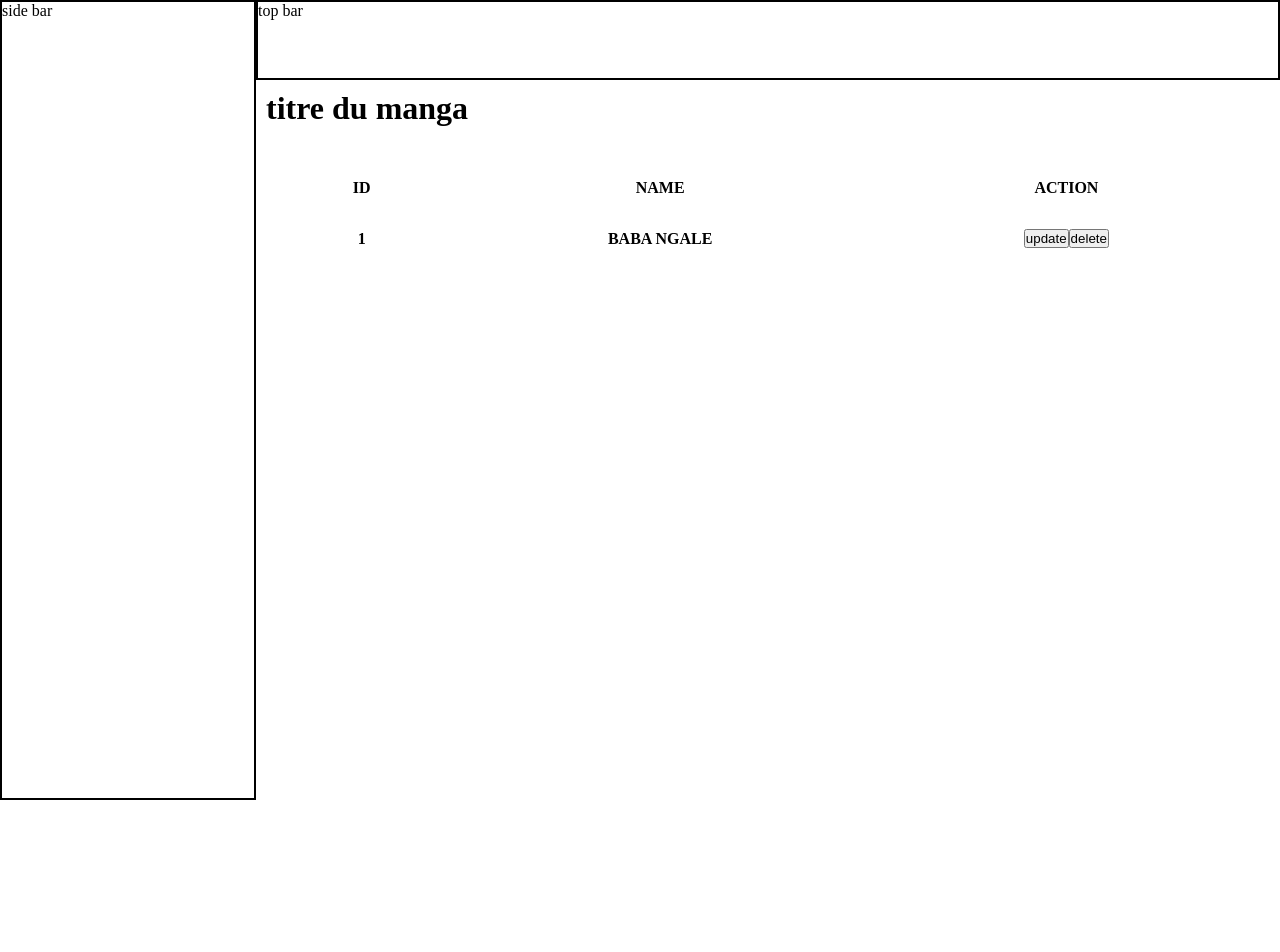
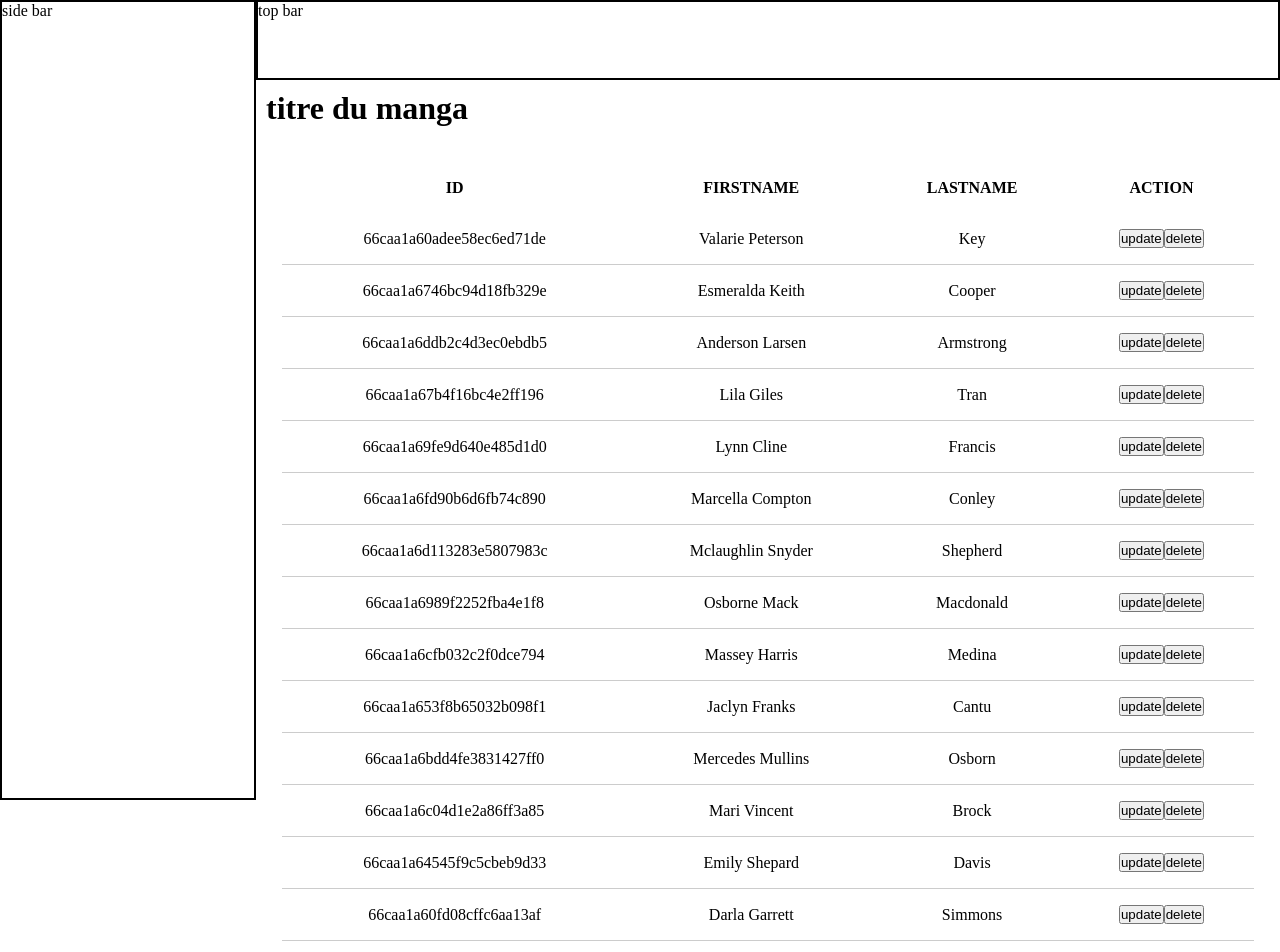
Before and after one commit to babagl/domFrontEnd, an Angular app: page /users in a window 1280 px wide. Shown: the top 952 px of the page. Before the commit the page ends 857 px from the top, so only its background shows below. Built offline with nearby package versions, Linux system fonts and the light colour scheme; data requests are answered from the project's data file.

Commit message:
feat : lister et supprimer de maniere dynamiques les éléments du tableau selon l'uri

```diff
--- a/angular.json
+++ b/angular.json
@@ -98,5 +98,8 @@
         }
       }
     }
+  },
+  "cli": {
+    "analytics": "7b06445f-25ca-42fb-94db-99dd994a87b0"
   }
 }
--- a/db.json
+++ b/db.json
@@ -1,10 +1,175 @@
-{"posts": [
+{
+  "posts": [
     {
-        "id":1,
-        "name": "Babacar Scrabble"
+      "id": "66caa2b281703ce90398dfa4",
+      "name": "JIMBIES"
     },
     {
-        "id" : 2,
-        "name" : "baba house"
+      "id": "66caa2b24f818b78469d5436",
+      "name": "MUSIX"
+    },
+    {
+      "id": "66caa2b2cbddbe37a6c69ba5",
+      "name": "ENVIRE"
+    },
+    {
+      "id": "66caa2b29af231d31043fd5a",
+      "name": "ENERSOL"
+    },
+    {
+      "id": "66caa2b2d05912e5b0a8bc33",
+      "name": "TRANSLINK"
+    },
+    {
+      "id": "66caa2b28a07437aa48f8929",
+      "name": "TERRASYS"
     }
-]}
+  ],
+  "users": [
+    {
+      "id": "66caa1a60adee58ec6ed71de",
+      "firstName": "Valarie Peterson",
+      "lastName": "Key"
+    },
+    {
+      "id": "66caa1a6746bc94d18fb329e",
+      "firstName": "Esmeralda Keith",
+      "lastName": "Cooper"
+    },
+    {
+      "id": "66caa1a6ddb2c4d3ec0ebdb5",
+      "firstName": "Anderson Larsen",
+      "lastName": "Armstrong"
+    },
+    {
+      "id": "66caa1a67b4f16bc4e2ff196",
+      "firstName": "Lila Giles",
+      "lastName": "Tran"
+    },
+    {
+      "id": "66caa1a69fe9d640e485d1d0",
+      "firstName": "Lynn Cline",
+      "lastName": "Francis"
+    },
+    {
+      "id": "66caa1a6fd90b6d6fb74c890",
+      "firstName": "Marcella Compton",
+      "lastName": "Conley"
+    },
+    {
+      "id": "66caa1a6d113283e5807983c",
+      "firstName": "Mclaughlin Snyder",
+      "lastName": "Shepherd"
+    },
+    {
+      "id": "66caa1a6989f2252fba4e1f8",
+      "firstName": "Osborne Mack",
+      "lastName": "Macdonald"
+    },
+    {
+      "id": "66caa1a6cfb032c2f0dce794",
+      "firstName": "Massey Harris",
+      "lastName": "Medina"
+    },
+    {
+      "id": "66caa1a653f8b65032b098f1",
+      "firstName": "Jaclyn Franks",
+      "lastName": "Cantu"
+    },
+    {
+      "id": "66caa1a6bdd4fe3831427ff0",
+      "firstName": "Mercedes Mullins",
+      "lastName": "Osborn"
+    },
+    {
+      "id": "66caa1a6c04d1e2a86ff3a85",
+      "firstName": "Mari Vincent",
+      "lastName": "Brock"
+    },
+    {
+      "id": "66caa1a64545f9c5cbeb9d33",
+      "firstName": "Emily Shepard",
+      "lastName": "Davis"
+    },
+    {
+      "id": "66caa1a60fd08cffc6aa13af",
+      "firstName": "Darla Garrett",
+      "lastName": "Simmons"
+    },
+    {
+      "id": "66caa1a6e1f305c850c813df",
+      "firstName": "Santana Berry",
+      "lastName": "Dejesus"
+    },
+    {
+      "id": "66caa1a6ea220840f0b71ba7",
+      "firstName": "Swanson Morse",
+      "lastName": "Hoover"
+    },
+    {
+      "id": "66caa1a670d9f6ef0e42a1b9",
+      "firstName": "Tiffany Baker",
+      "lastName": "Fernandez"
+    },
+    {
+      "id": "66caa1a693aea2b7d8555eb4",
+      "firstName": "Terri Travis",
+      "lastName": "Sanchez"
+    },
+    {
+      "id": "66caa1a60188e0debbbab6a9",
+      "firstName": "Natasha Moreno",
+      "lastName": "Hull"
+    },
+    {
+      "id": "66caa1a694caf71c299a6c39",
+      "firstName": "Howell Duke",
+      "lastName": "Mcfadden"
+    },
+    {
+      "id": "66caa1a67e2d6b54a75f5c00",
+      "firstName": "Jimmie Hayes",
+      "lastName": "Higgins"
+    },
+    {
+      "id": "66caa1a6f8fb09a7109f84f1",
+      "firstName": "Byers Pennington",
+      "lastName": "Carver"
+    },
+    {
+      "id": "66caa1a661ef69ab03e33e7d",
+      "firstName": "Higgins Murray",
+      "lastName": "Mcmillan"
+    },
+    {
+      "id": "66caa1a671e4899064222a45",
+      "firstName": "Cherry Noel",
+      "lastName": "Wiley"
+    },
+    {
+      "id": "66caa1a63bceeafaa6c61b74",
+      "firstName": "Angelique Osborne",
+      "lastName": "Bender"
+    },
+    {
+      "id": "66caa1a66dbd0f1a34dd8134",
+      "firstName": "Parks Gonzalez",
+      "lastName": "Everett"
+    },
+    {
+      "id": "66caa1a6c85fc8ae84c0ab4a",
+      "firstName": "Pacheco Carpenter",
+      "lastName": "Case"
+    },
+    {
+      "id": "66caa1a6ff8ac2db0204aeb8",
+      "firstName": "Estela Levy",
+      "lastName": "Williams"
+    },
+    {
+      "id": "66caa1a6dde22206df48e292",
+      "firstName": "Leila Wheeler",
+      "lastName": "Ryan"
+    }
+  ]
+}
--- a/lib/tables/table.component.html
+++ b/lib/tables/table.component.html
@@ -3,20 +3,25 @@
 
         <thead>
                 <tr>
-                    <th scope="col">ID</th>
-                    <th scope="col">Name</th>
+                  @for (ele of headerTable; track ele){
+                    <th scope="col">{{ele}}</th>
+                  }
+
                     <th scope="col">Action</th>
                 </tr>
         </thead>
         <tbody>
+          @for (item of dataTable; track item.id; let i = $index){
             <tr>
-                <th scope="row">1</th>
-                <th scope="row">baba ngale</th>
-                <th scope="row">
-                    <button (click)="updateData(1)">update</button>
-                    <button (click)="deleteData(1)">delete</button>
-                </th>
+              @for (row of headerTable;track row){
+                <td>{{item[row]}}</td>
+              }
+              <th scope="row">
+                <button (click)="updateData(item.id)">update</button>
+                <button (click)="deleteData(item.id)">delete</button>
+              </th>
             </tr>
+          }
         </tbody>
     </table>
 </main>
--- a/lib/tables/tables.components.ts
+++ b/lib/tables/tables.components.ts
@@ -10,6 +10,7 @@ import { Component, EventEmitter, Input, Output } from "@angular/core";
 export class tableComponent{
 
     @Input() dataTable : any[] = [];
+    @Input() headerTable : string[] = [];
     @Input() withUpdate: boolean = false;
     @Input() withDelete: boolean = false;
     @Output() dataToUpdate : EventEmitter<number> = new EventEmitter<number>();
--- a/public/model.schema.json
+++ b/public/model.schema.json
@@ -8,11 +8,11 @@
         "withUpdate" : true,
         "withDelete" : true
     },
-    "user" : {
+    "users" : {
         "titre" : "Utilisateurs",
         "endpoint" : "users",
         "headerTable" : [
-            "id", "firstName", "lastname"
+            "id", "firstName", "lastName"
         ],
         "withUpdate" : true,
         "withDelete" : true
--- a/src/app/defaultCrud/default-crud/default-crud.component.html
+++ b/src/app/defaultCrud/default-crud/default-crud.component.html
@@ -3,6 +3,7 @@
     <div class="container-feature  container">
         <lib-table
             [dataTable]="dataTable"
+            [headerTable]="headerTable"
             [withDelete]="withDelete"
             [withUpdate]="withUpdate"
             (dataToDelete)="deleteData($event)"
--- a/src/app/defaultCrud/default-crud/default-crud.component.ts
+++ b/src/app/defaultCrud/default-crud/default-crud.component.ts
@@ -2,6 +2,7 @@ import { Component, OnInit } from '@angular/core';
 import { Router } from '@angular/router';
 import { tableComponent } from "../../../../lib/tables/tables.components";
 import { DefaultCrudService } from '../services/default-crud.service';
+import {switchMap, tap} from "rxjs";
 
 @Component({
   selector: 'app-default-crud',
@@ -14,39 +15,47 @@ export class DefaultCrudComponent implements OnInit{
 
   constructor(private crudService : DefaultCrudService , private router : Router){}
 
+  title : string = "";
+  headerTable : string[] = [];
   dataTable : any[] = [];
   withDelete : boolean = false;
   withUpdate : boolean = false;
+  uri : string = "";
 
 
   ngOnInit(): void {
-
-let uri : string = this.router.url.substring(1);
-
-    this.crudService.getData("","model.schema.json").subscribe({
-      next : (data : any)=>{
-        console.log("les "+ uri);
-
-        console.log(data[uri]);
+      this.uri = this.router.url.substring(1);
+      this.getData(this.uri);
+  }
 
 
+
+  /*
+  * Méthode pour charger les données
+  * */
+  getData(uri : string){
+    this.crudService.getData("","model.schema.json").pipe(
+      tap((data : any)=>{
+        console.log("-------------------")
+        console.log(data)
+        this.title = data["titre"];
+        this.headerTable = data[uri]["headerTable"];
+        this.withDelete = data[uri]["withDelete"];
+        this.withDelete = data[uri]["withDelete"];
+      }),
+      switchMap((data : any) => {
+        console.log(data)
+        return this.crudService.getData(data[uri]["endpoint"])
+      })
+    ).subscribe({
+      next : (data : any)=>{
+        this.dataTable = data;
       },error : () =>{
         console.error("Erreur lors de la lecture du fichier json" );
 
 
-      },
-      complete : () => {
-
       }
     })
-      //this.getData()
-  }
-
-
-
-
-  getData(){
-   this.crudService.getData("posts").subscribe()
 
   }
 
@@ -56,8 +65,13 @@ let uri : string = this.router.url.substring(1);
 
   }
   deleteData(dataId : number){
-    console.log("delete data");
-    console.log(dataId);
+    this.crudService.deleteData(this.uri, dataId).subscribe(
+      {
+        next : (data : any)=>{
+          this.dataTable = this.dataTable.filter((element : any ) => element.id !== dataId);
+        }
+      }
+    )
 
   }
 
--- a/src/app/defaultCrud/services/default-crud.service.ts
+++ b/src/app/defaultCrud/services/default-crud.service.ts
@@ -1,6 +1,7 @@
 import { HttpClient } from '@angular/common/http';
 import { Injectable } from '@angular/core';
-import { tap } from 'rxjs';
+import {Observable, tap} from 'rxjs';
+
 
 @Injectable({
   providedIn: 'root'
@@ -13,7 +14,7 @@ export class DefaultCrudService  {
 
   }
 
-  getData(uri:string, urlTo:string=DefaultCrudService.url){
+  getData(uri:string, urlTo:string=DefaultCrudService.url) : Observable<any>{
     return this.http.get(`${urlTo+uri}`).pipe(
       tap( (data) => {
         console.log(data);
@@ -22,6 +23,14 @@ export class DefaultCrudService  {
     )
   }
 
+  deleteData(uri:string, dataId : number) : Observable<any>{
+    return this.http.delete(`${DefaultCrudService.url+uri}/${dataId}`).pipe(
+      tap((data)=>{
+        console.log(data);
+      })
+    )
+  }
+
 
 
 }
```
Also changed, not shown: 1 other file (tests, documents, lock files or other folders).
